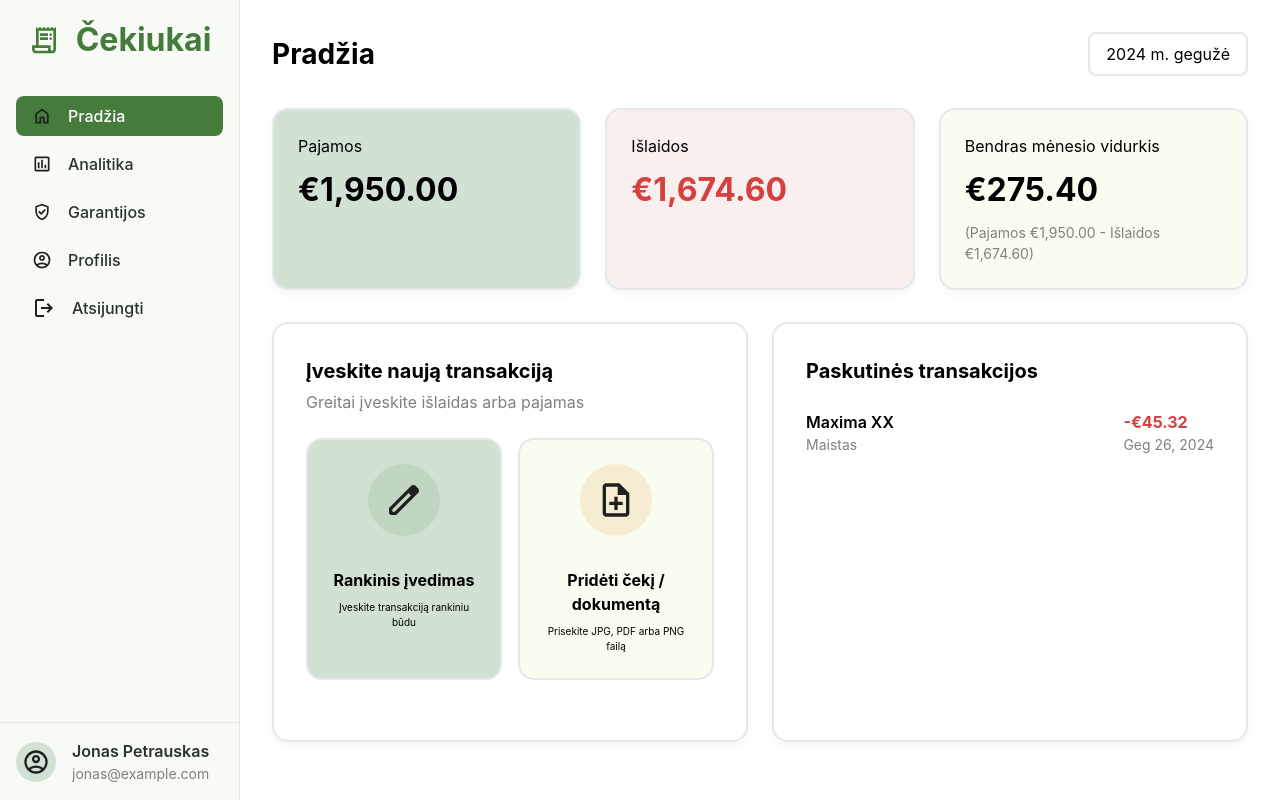
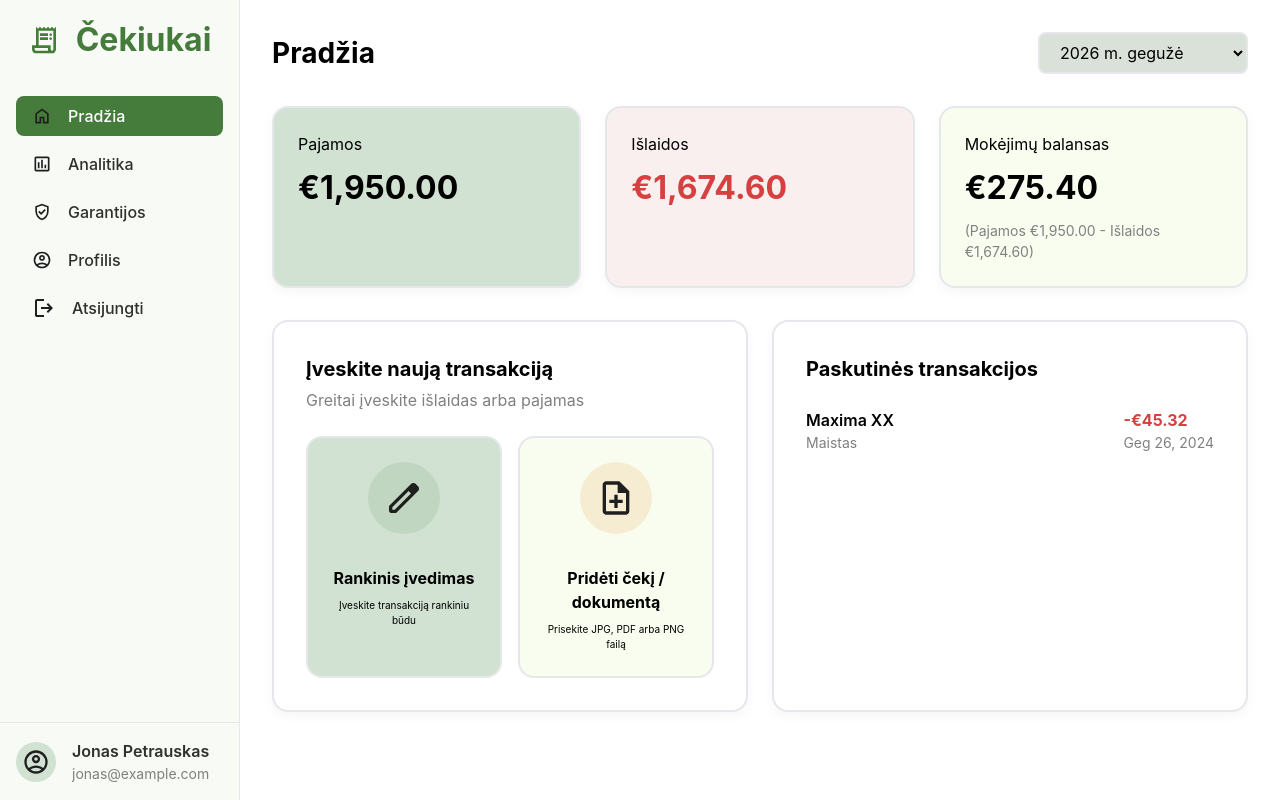
Before and after one commit to Mandingg/skaidrinam, a React app in the folder frontend/: page / in a window 1280 px wide. Built offline with nearby package versions, Linux system fonts and the light colour scheme; no server answers; the HTML template or start-up script is replaced by a standard one.

Commit message:
baigtas frontend

```diff
--- a/frontend/src/pages/MainPage/MainPage.css
+++ b/frontend/src/pages/MainPage/MainPage.css
@@ -19,12 +19,19 @@
   font-weight: var(--font-weight-bold);
 }
 
-.date-btn {
+.date-filter {
+  display: flex;
+  gap: var(--space-3);
+  align-items: center;
+}
+
+.date-filter select {
   border: 2px solid var(--border-color);
-  background: white;
+  padding: var(--space-2) var(--space-3);
   border-radius: var(--radius-sm);
-  padding: var(--space-2) var(--space-3);
+  background: rgba(53, 95, 53, 0.189);
 }
+
 
 /* =========================
    STATS
@@ -117,6 +124,12 @@
   background: var(--color-secondary);
   border: 2px solid var(--border-color);
   text-align: center;
+  cursor: pointer;
+  transition: 0.2s ease;
+}
+
+.action-card:hover {
+  transform: translateY(-2px);
 }
 
 .icon-wrapper {
@@ -186,6 +199,6 @@
   font-weight: var(--font-weight-bold);
 }
 
-.transactions-panel {
+/* .transactions-panel {
   min-height: 420px;
-}
+} */
--- a/frontend/src/pages/MainPage/MainPage.jsx
+++ b/frontend/src/pages/MainPage/MainPage.jsx
@@ -2,11 +2,21 @@ import { useEffect } from "react";
 import './MainPage.css';
 import EditPen from "../../assets/EditPen.svg";
 import AddNote from "../../assets/AddNote.svg";
+import { useNavigate } from "react-router";
 
 function MainPage() {
     useEffect(() => {
     document.title = "Pradžia";
   }, []);
+
+  const navigate = useNavigate();
+
+  const now = new Date();
+
+  const currentDate = new Intl.DateTimeFormat("lt-LT", {
+    year: "numeric",
+    month: "long",
+  }).format(now);
 
   return (
     <div className="dashboard">
@@ -14,9 +24,14 @@ function MainPage() {
         <header className="page-header">
           <h2>Pradžia</h2>
 
-          <button className="date-btn">
-            2024 m. gegužė
-          </button>
+          <div className="date-filter">
+            <select>
+              <option>{currentDate}</option>
+              <option>Einamasis mėnuo</option>
+              <option>Paskutinės 30 dienų</option>
+              <option>Einamieji metai</option>
+            </select>
+          </div>
         </header>
 
         <section className="stats-grid">
@@ -31,7 +46,7 @@ function MainPage() {
           </div>
 
           <div className="stat-card average">
-            <p>Bendras mėnesio vidurkis</p>
+            <p>Mokėjimų balansas</p>
             <h3>€275.40</h3>
             <span>
               (Pajamos €1,950.00 - Išlaidos €1,674.60)
@@ -47,7 +62,7 @@ function MainPage() {
             </p>
 
             <div className="action-grid">
-              <div className="action-card">
+              <div className="action-card" onClick={() => navigate("/prideti/rankinis")}>
                 <div className="icon-wrapper">
                   <img src={EditPen} alt="Rankinis įvedimas" className="action-icon"/>
                 </div>
@@ -59,7 +74,7 @@ function MainPage() {
                 </p>
               </div>
 
-              <div className="action-card upload">
+              <div className="action-card upload" onClick={() => navigate("/prideti/automatinis")}>
                 <div className="icon-wrapper">
                   <img src={AddNote} alt="Dokumentas" className="action-icon" />
                 </div>
```
